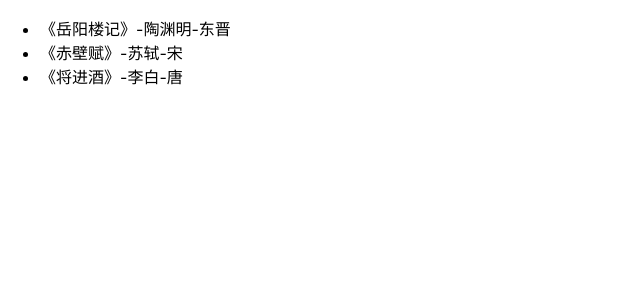
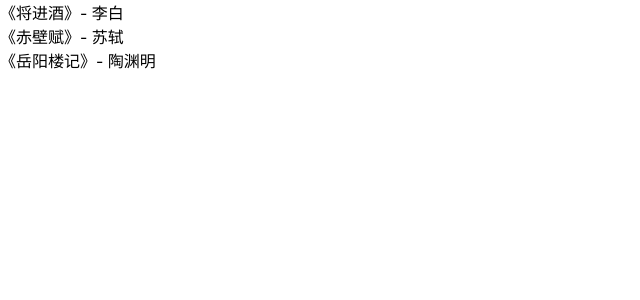
Before and after one commit to ljylwnxx/react-basic, a JavaScript app: page / in a window 1280 px wide. Shown: the top 300 px of the page, without its empty margins (0-640 px from the left). Built offline with nearby package versions, Linux system fonts and the light colour scheme; the HTML template or start-up script is replaced by a standard one.

Commit message:
feat:条件渲染

```diff
--- a/src/App.js
+++ b/src/App.js
@@ -1,23 +1,28 @@
-
-// 定义列表
-const ancientPoetry = [
-  { id: 1, name: '《岳阳楼记》', author: '陶渊明', dynasty: '东晋'},
-  { id: 2, name: '《赤壁赋》', author: '苏轼', dynasty:'宋' },
-  { id: 3, name: '《将进酒》', author: '李白', dynasty:'唐' }
-]
-
+// 定义函数
+const getancientPoetry = (dynasty) =>{
+  if(dynasty === '唐') {
+     return <span>《将进酒》- 李白</span>
+  }
+  if(dynasty === '宋') {
+    return <span>《赤壁赋》- 苏轼</span>
+  }
+  if(dynasty === '东晋') {
+    return <span>《岳阳楼记》- 陶渊明</span>
+  }
+}
 function App() {
   return (
     <div className="App">
-      <ul>
-        {
-         ancientPoetry.map(
-          item => <li>{item.name}-{item.author}-{item.dynasty}</li>
-          )
-        }
-      </ul>
+      <div>
+        {getancientPoetry('唐')}
+      </div>
+      <div>
+        {getancientPoetry('宋')}
+      </div>
+      <div>
+        {getancientPoetry('东晋')}
+      </div>
     </div>
   )
 }
-
 export default App
```
Also changed, not shown: src/03.JSX条件渲染.jsx (added, +51 -0 lines).
